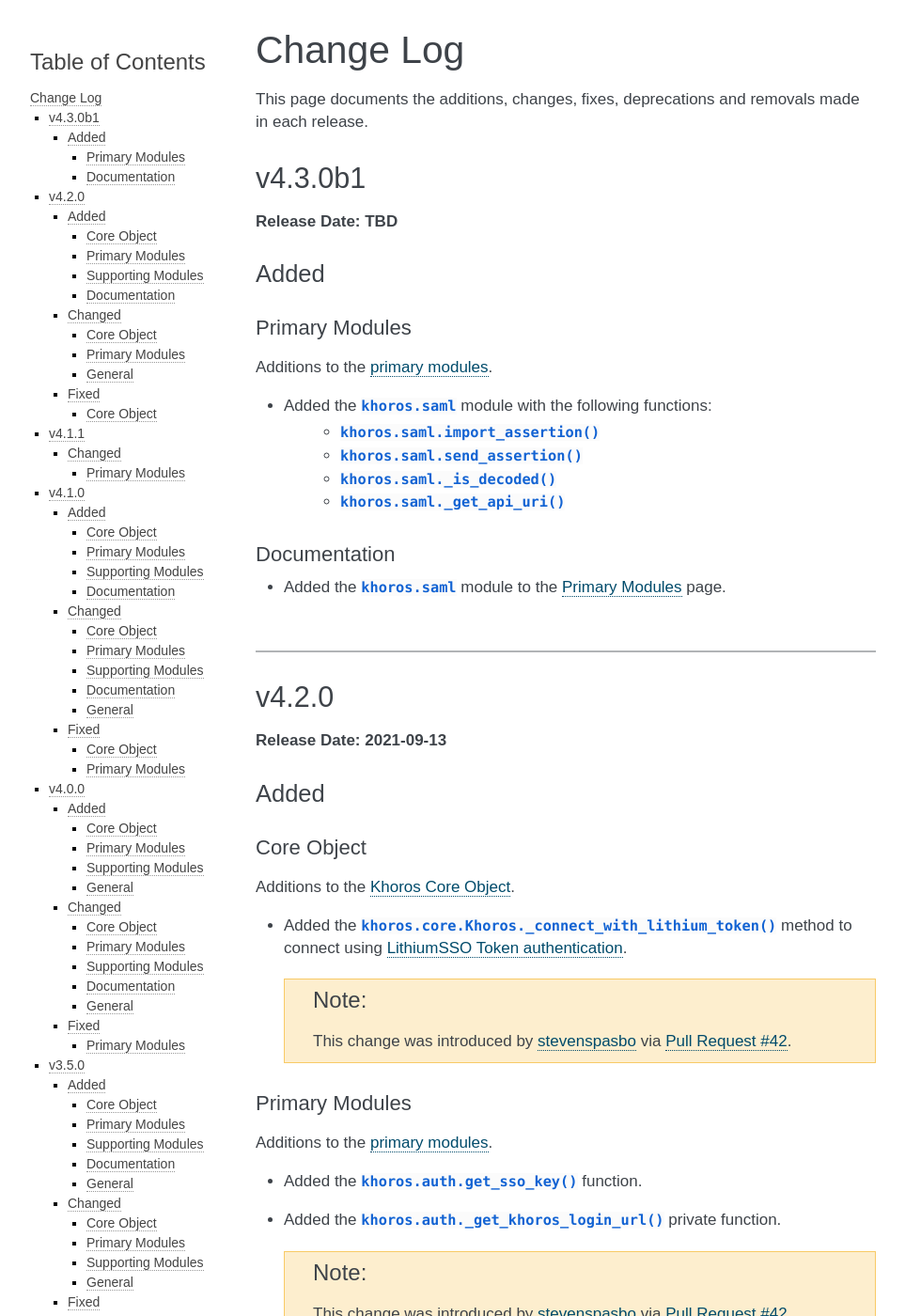
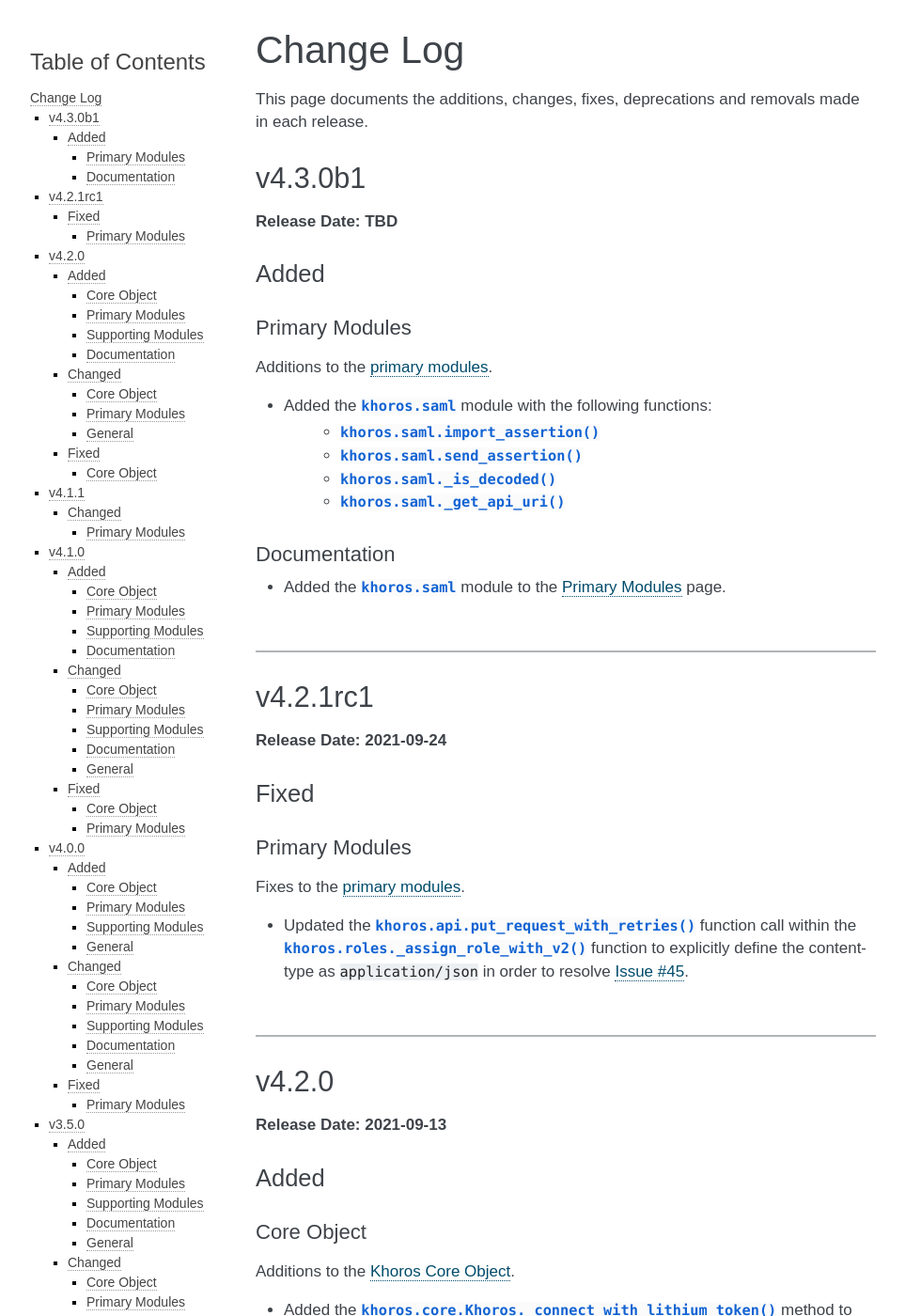
Before and after one commit to jeffshurtliff/khoros, a Sphinx documentation site: the page built from docs/changelog.rst, in a window 1280 px wide and 1400 px high. Shown: the whole window at 94% size, without its empty margins (148-1111 px from the left). Built offline with Sphinx 7.4.7, drawn with Linux system fonts in a browser that asks for light colours.

Commit message:
Added 4.2.1rc1 info to changelog

```diff
--- a/docs/changelog.rst
+++ b/docs/changelog.rst
@@ -24,6 +24,26 @@
 Documentation
 -------------
 * Added the :py:mod:`khoros.saml` module to the :doc:`Primary Modules <primary-modules>` page.
+
+|
+
+-----
+
+*********
+v4.2.1rc1
+*********
+**Release Date: 2021-09-24**
+
+Fixed
+=====
+
+Primary Modules
+---------------
+Fixes to the :doc:`primary modules <primary-modules>`.
+
+* Updated the :py:func:`khoros.api.put_request_with_retries` function call within the
+  :py:func:`khoros.roles._assign_role_with_v2` function to explicitly define the content-type
+  as ``application/json`` in order to resolve `Issue #45 <https://github.com/jeffshurtliff/khoros/issues/45>`_.
 
 |
 
```
